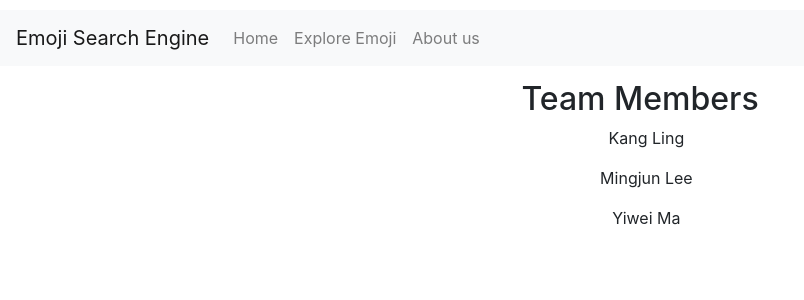
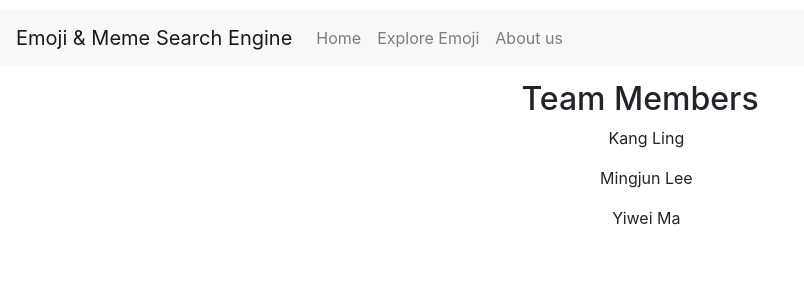
Before and after one commit to siicomos/emotion-picture-correlator, a React (Create React App) app: page /about in a window 1280 px wide. Shown: the top 300 px of the page, without its empty margins (0-804 px from the left). Built offline with nearby package versions, Linux system fonts and the light colour scheme.

Commit message:
fix nav bar

```diff
--- a/src/pages/home-page/Navbar.js
+++ b/src/pages/home-page/Navbar.js
@@ -9,9 +9,10 @@ class NavBar extends Component{
             <div id='nav-id'>
                 <Navbar collapseOnSelect bg='light' expand='lg'>
                     <Navbar.Brand className="nav-brand">
-                        Emoji Search Engine
+                        Emoji & Meme Search Engine
                     </Navbar.Brand>
                     <Navbar.Toggle aria-controls="responsive-navbar-nav" />
+                    <Navbar.Collapse id="basic-navbar-nav">
                         <Nav>
                             <Nav.Link className="nav-item" href='/'>
                                 Home
@@ -23,6 +24,7 @@ class NavBar extends Component{
                                 About us
                             </Nav.Link>
                         </Nav>
+                    </Navbar.Collapse>
                 </Navbar>
             </div>
         );
```
Lines whose indentation alone changed are shown as unchanged.
